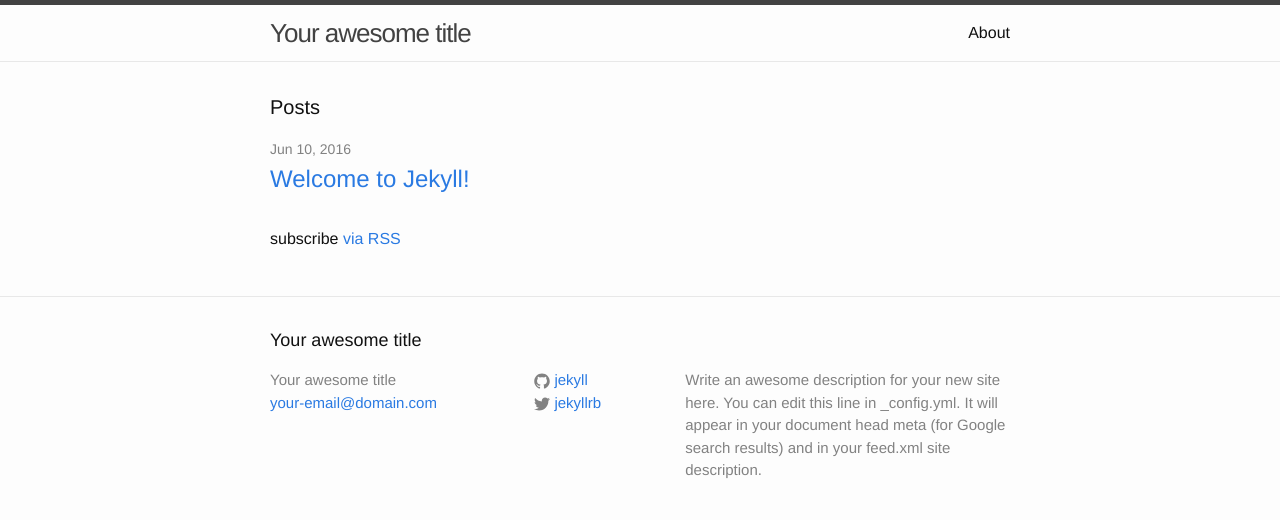
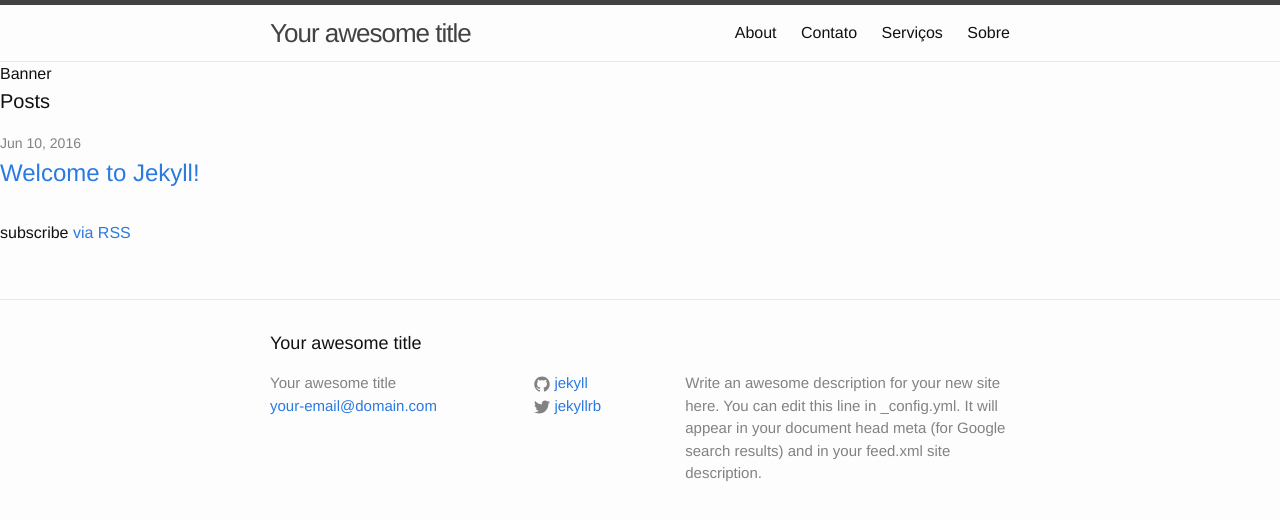
Before and after one commit to gclello/monamiedeco, a Jekyll site: the page built from index.html, in a window 1280 px wide. Shown: the top 520 px of the page. Built offline with Jekyll 4.4.1, drawn with Linux system fonts in a browser that asks for light colours; nearby versions of some CDN libraries.

Commit message:
Add base layout.

```diff
--- /dev/null
+++ b/_layouts/base.html
@@ -0,0 +1,21 @@
+<!DOCTYPE html>
+<html lang="pt-BR" xml:lang="pt-BR">
+
+  {% include head.html %}
+
+  <body>
+
+    <div class="container">
+
+      {{ content }}
+
+    </div>
+
+    <!-- jQuery first, then Bootstrap JS. -->
+    <script src="https://ajax.googleapis.com/ajax/libs/jquery/2.1.4/jquery.min.js"></script>
+    <script src="https://cdnjs.cloudflare.com/ajax/libs/tether/1.1.1/js/tether.min.js"></script>
+    <script src="https://maxcdn.bootstrapcdn.com/bootstrap/4.0.0-alpha.2/js/bootstrap.min.js" integrity="sha384-vZ2WRJMwsjRMW/8U7i6PWi6AlO1L79snBrmgiDpgIWJ82z8eA5lenwvxbMV1PAh7" crossorigin="anonymous"></script>
+
+  </body>
+
+</html>
--- a/_layouts/default.html
+++ b/_layouts/default.html
@@ -1,20 +1,29 @@
-<!DOCTYPE html>
-<html>
+---
+layout: page
+---
 
-  {% include head.html %}
-
-  <body>
-
-    {% include header.html %}
-
-    <div class="page-content">
-      <div class="wrapper">
-        {{ content }}
-      </div>
+<div class="row">
+  <div id="banner" class="col-xs-12">Banner</div>
+</div>
+<div class="row">
+  <div class="col-xs-12">
+    <div class="separator"></div>
+  </div>
+</div>
+<div class="row">
+  <div id="content-sidebar-wrapper">
+    <div id="content">
+      {{ content }}
     </div>
-
-    {% include footer.html %}
-
-  </body>
-
-</html>
+    <div id="sidebar">
+      <p class="author-img">
+        <a href="{{ "sobre" | prepend: site.baseurl | prepend: "/" }}">
+          <img alt="{{ site.author }}" src="{{ site.authorimg | prepend: site.baseurl | prepend: "/" }}" />
+        </a>
+      </p>
+      <p>
+        {{ site.authordesc }}
+      </p>
+    </div>
+  </div>
+</div>
--- a/_layouts/page.html
+++ b/_layouts/page.html
@@ -1,14 +1,14 @@
 ---
-layout: default
+layout: base
 ---
-<article class="post">
+{% include header.html %}
 
-  <header class="post-header">
-    <h1 class="post-title">{{ page.title }}</h1>
-  </header>
+{{ content }}
 
-  <div class="post-content">
-    {{ content }}
+<div class="row">
+  <div class="col-xs-12">
+    <div class="separator"></div>
   </div>
+</div>
 
-</article>
+{% include footer.html %}
--- /dev/null
+++ b/assets/main.scss
@@ -0,0 +1,64 @@
+---
+# Only the main Sass file needs front matter (the dashes are enough)
+---
+@charset "utf-8";
+
+// Fonts
+$base-font-family:    Georgia, Times, sans-serif;
+$base-font-size:      1.0rem;
+$base-font-weight:    400;
+$base-line-height:    1.5;
+
+$menu-font-family:    "Helvetica Neue", Helvetica, Arial, Sans-serif;
+$menu-font-size:      0.750rem;
+$menu-font-weight:    500;
+$menu-letter-spacing: 0.063rem;
+
+// Colors
+$text-color:          #000000;
+$bg-color:            #ffffff;
+$card-bg-color:       #f7f7f7;
+$brand-color:         #b03d11;
+$brand-color2:        #7b2a4a;
+$brand-color3:        #335d69;
+$brand-color-light:   lighten($brand-color, 10%);
+$brand-color2-light:  lighten($brand-color2, 10%);
+$brand-color-dark:    darken($brand-color, 10%);
+$brand-color2-dark:   darken($brand-color2, 10%);
+
+// Spacing
+$spacing-unit:        1.250rem;
+$sidebar-width:       15.625rem;
+
+// Images
+$logo-img:           "{{ site.baseurl }}/assets/logo-web.png";
+$logo-height:        65px;
+$logo-width:         320px;
+
+$chandelier-img:     "{{ site.baseurl }}/assets/chandelier.jpg";
+$author-img:         "{{ site.baseurl }}/assets/sabry.png";
+
+// Devices
+$on-sm:              34rem;
+$on-md:              48rem;
+$on-lg:              62rem;
+$on-xl:              75rem;
+
+// Use media queries like this:
+// @include media-query($on-palm) {
+//     .wrapper {
+//         padding-right: $spacing-unit / 2;
+//         padding-left: $spacing-unit / 2;
+//     }
+// }
+@mixin media-query($device) {
+    @media screen and (min-width: $device) {
+        @content;
+    }
+}
+
+// Import partials from `sass_dir` (defaults to `_sass`)
+@import
+        "base",
+        "layout"
+;
```
Also changed, not shown: _layouts/about.html (added, +9 -0 lines), _layouts/post.html (+13 -1 lines), contato.md (added, +6 -0 lines), servicos.md (added, +6 -0 lines), sobre.md (added, +6 -0 lines), assets/chandelier.jpg (added), assets/favicon.png (added), assets/logo-web.png (added), assets/sabry.png (added).
